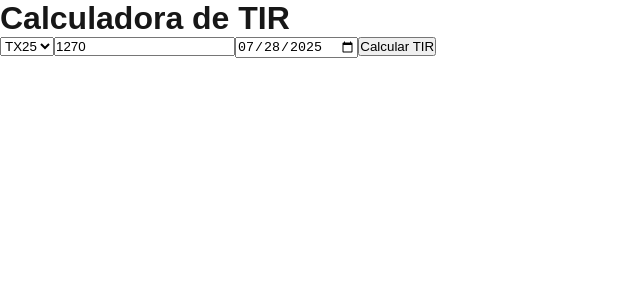
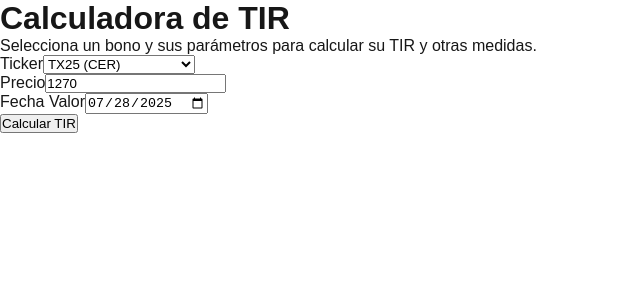
Before and after one commit to GermanS98/api-excel-vercel, a Next.js app: page /bonos in a window 1280 px wide. Shown: the top 300 px of the page, without its empty margins (0-640 px from the left). Built offline with nearby package versions, Linux system fonts and the light colour scheme.

Commit message:
Update page.tsx

```diff
--- a/src/app/bonos/page.tsx
+++ b/src/app/bonos/page.tsx
@@ -7,10 +7,14 @@ export default function BonosPage() {
   const [precio, setPrecio] = useState(1270)
   const [fecha, setFecha] = useState('2025-07-28')
   const [resultados, setResultados] = useState<any>(null)
+  const [loading, setLoading] = useState(false)
 
   const calcular = async () => {
+    setLoading(true)
+    setResultados(null)
     console.log('🔍 Ejecutando cálculo...')
     try {
+      // Pide las características y los flujos al mismo tiempo
       console.log('📥 Pidiendo características y flujos...')
       const [caracRes, flujosRes] = await Promise.all([
         fetch(`/api/caracteristicas?ticker=${ticker}`),
@@ -22,12 +26,29 @@ export default function BonosPage() {
       console.log('✅ Características:', caracteristicas)
       console.log('✅ Flujos:', flujos)
 
+      const tipoBono = caracteristicas?.desctasa?.trim().toUpperCase()
+
+      // Define las variables para los datos adicionales
       let cer = []
-      if (caracteristicas?.desctasa?.trim().toUpperCase() === 'CER') {
+      let tamar = []
+      let dolar = []
+
+      // Lógica para pedir datos adicionales según el tipo de bono
+      if (tipoBono === 'CER') {
         console.log('📥 Pidiendo CER...')
         const cerRes = await fetch(`/api/cer`)
         cer = await cerRes.json()
         console.log('✅ CER:', cer)
+      } else if (tipoBono === 'TAMAR' || tipoBono === 'DUAL TAMAR') {
+        console.log('📥 Pidiendo TAMAR...')
+        const tamarRes = await fetch(`/api/tamar`)
+        tamar = await tamarRes.json()
+        console.log('✅ TAMAR:', tamar)
+      } else if (tipoBono === 'DOLAR LINKED' || tipoBono === 'USD LINKED') {
+        console.log('📥 Pidiendo Dólar...')
+        const dolarRes = await fetch(`/api/dolar`)
+        dolar = await dolarRes.json()
+        console.log('✅ Dólar:', dolar)
       }
 
       console.log('📥 Pidiendo feriados...')
@@ -42,7 +63,9 @@ export default function BonosPage() {
         body: JSON.stringify({
           caracteristicas,
           flujos,
-          cer,
+          cer, // Se envía vacío si no es un bono CER
+          tamar, // Se envía vacío si no es un bono TAMAR/DUAL
+          dolar, // Se envía vacío si no es un bono DOLAR LINKED
           precio: parseFloat(precio.toString()),
           fecha_valor: fecha,
           feriados,
@@ -63,44 +86,71 @@ export default function BonosPage() {
     } catch (err) {
       console.error('❌ Error general:', err)
       alert('Error al intentar calcular la TIR')
+    } finally {
+      setLoading(false)
     }
   }
 
   return (
-    <div className="max-w-xl mx-auto mt-10 space-y-4">
-      <h1 className="text-2xl font-bold">Calculadora de TIR</h1>
+    <div className="max-w-xl mx-auto mt-10 space-y-4 font-sans">
+      <h1 className="text-3xl font-bold text-gray-800">Calculadora de TIR</h1>
+      <p className="text-gray-600">
+        Selecciona un bono y sus parámetros para calcular su TIR y otras medidas.
+      </p>
 
-      <div className="flex space-x-2">
-        <select value={ticker} onChange={e => setTicker(e.target.value)}>
-          <option value="TX25">TX25</option>
-          <option value="T2X6">T2X6</option>
-          {/* Agregá más opciones si querés */}
+      <div className="flex flex-col md:flex-row space-y-4 md:space-y-0 md:space-x-4">
+        <div className="flex-1">
+          <label htmlFor="ticker" className="block text-sm font-medium text-gray-700 mb-1">Ticker</label>
+          <select
+            id="ticker"
+            value={ticker}
+            onChange={e => setTicker(e.target.value)}
+            className="w-full px-4 py-2 border border-gray-300 rounded-md focus:ring-blue-500 focus:border-blue-500 shadow-sm transition duration-150 ease-in-out"
+          >
+            <option value="TX25">TX25 (CER)</option>
+            <option value="T2X6">T2X6 (Tasa Fija)</option>
+            <option value="T2V5">T2V5 (Dólar Linked)</option>
+            <option value="T2Y6">T2Y6 (TAMAR)</option>
+            <option value="T2S7">T2S7 (DUAL TAMAR)</option>
           </select>
+        </div>
 
+        <div className="flex-1">
+          <label htmlFor="precio" className="block text-sm font-medium text-gray-700 mb-1">Precio</label>
           <input
+            id="precio"
             type="number"
             value={precio}
-          onChange={e => setPrecio(parseFloat(e.target.value))}
-          className="border px-2"
-          placeholder="Precio"
+            onChange={e => setPrecio(e.target.value)}
+            className="w-full px-4 py-2 border border-gray-300 rounded-md focus:ring-blue-500 focus:border-blue-500 shadow-sm transition duration-150 ease-in-out"
+            placeholder="Precio del bono"
           />
+        </div>
 
+        <div className="flex-1">
+          <label htmlFor="fecha" className="block text-sm font-medium text-gray-700 mb-1">Fecha Valor</label>
           <input
+            id="fecha"
             type="date"
             value={fecha}
             onChange={e => setFecha(e.target.value)}
-          className="border px-2"
+            className="w-full px-4 py-2 border border-gray-300 rounded-md focus:ring-blue-500 focus:border-blue-500 shadow-sm transition duration-150 ease-in-out"
           />
-
-        <button onClick={calcular} className="px-4 py-1 border rounded">
-          Calcular TIR
-        </button>
+        </div>
       </div>
 
+      <button
+        onClick={calcular}
+        disabled={loading}
+        className="w-full px-6 py-3 bg-blue-600 text-white font-semibold rounded-md shadow-lg hover:bg-blue-700 focus:outline-none focus:ring-2 focus:ring-blue-500 focus:ring-offset-2 transition duration-150 ease-in-out disabled:bg-blue-400"
+      >
+        {loading ? 'Calculando...' : 'Calcular TIR'}
+      </button>
+
       {resultados && (
-        <div className="mt-4">
-          <h2 className="font-semibold">Resultados:</h2>
-          <pre className="bg-gray-100 p-2 rounded text-sm">
+        <div className="mt-6 p-6 bg-white rounded-lg shadow-lg border border-gray-200">
+          <h2 className="text-xl font-bold text-gray-800 mb-2">Resultados</h2>
+          <pre className="bg-gray-100 p-4 rounded-md text-sm overflow-x-auto text-gray-700">
             {JSON.stringify(resultados, null, 2)}
           </pre>
         </div>
```
Lines whose indentation alone changed are shown as unchanged.
